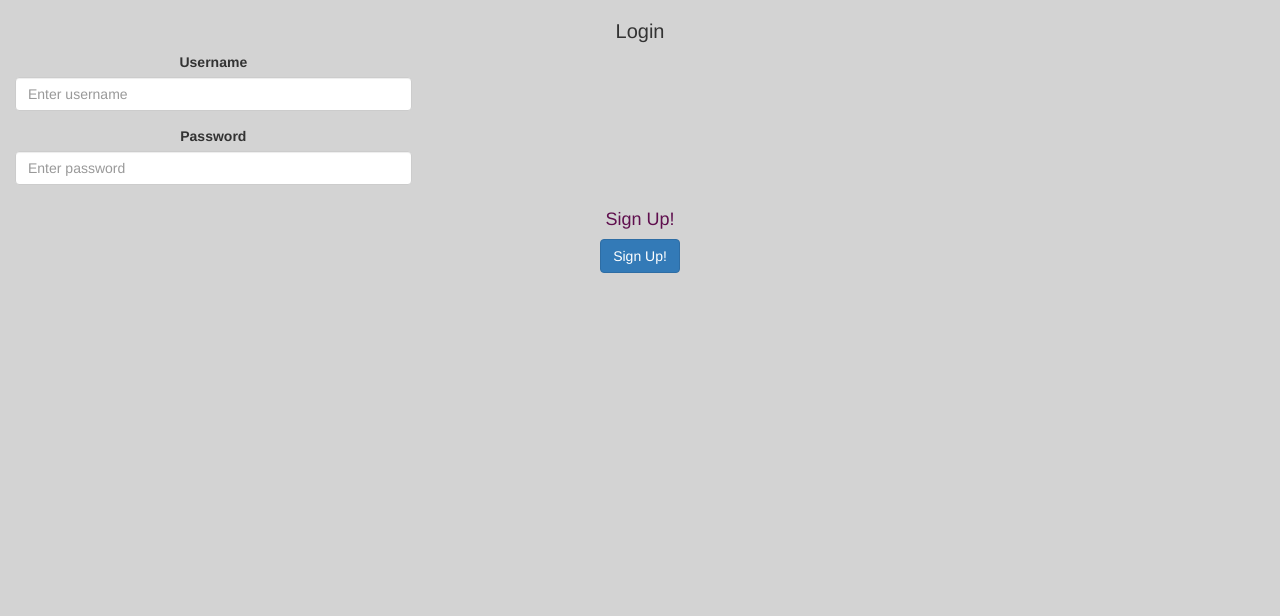
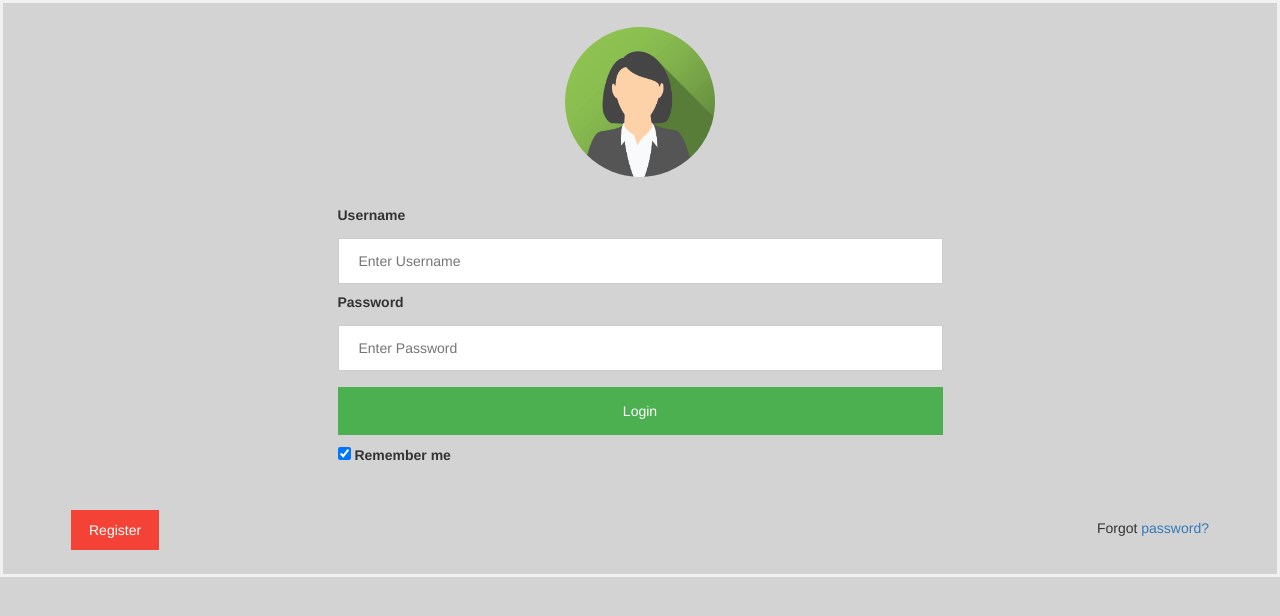
Before and after one commit to Edsterr/networx, a Django app: template templates/login.html in a window 1280 px wide. Shown: the part 70-686 px from the top of the page. Run offline with Django 3.2, Linux system fonts and the light colour scheme; the template is opened without the code that fills it, so the values that code supplies are empty; some libraries are stand-ins or nearby versions.

Commit message:
added login-avatar refactored input fields layout using forms

```diff
--- a/static/css/loginStyle.css
+++ b/static/css/loginStyle.css
@@ -14,7 +14,74 @@ h4 {
   color: #5F0F4E;
 }
 
+body {
+  background-color: #d3d3d3;
+}
+
 #header{
   background-color: #5F0F4E;
   color: #d3d3d3;
 }
+
+form {
+  border: 3px solid #f1f1f1;
+}
+
+input[type=text], input[type=password] {
+    width: 100%;
+    padding: 12px 20px;
+    margin: 8px 0;
+    display: inline-block;
+    border: 1px solid #ccc;
+    box-sizing: border-box;
+}
+
+button {
+    background-color: #4CAF50;
+    color: white;
+    padding: 14px 20px;
+    margin: 8px 0;
+    border: none;
+    cursor: pointer;
+    width: 100%;
+}
+
+button:hover {
+    opacity: 0.8;
+}
+
+.cancelbtn {
+    width: auto;
+    padding: 10px 18px;
+    background-color: #f44336;
+}
+
+.imgcontainer {
+    text-align: center;
+    margin: 24px 0 12px 0;
+}
+
+img.avatar {
+    width: 40%;
+    border-radius: 50%;
+}
+
+.container {
+    padding: 16px;
+}
+
+span.psw {
+    float: right;
+    padding-top: 16px;
+}
+
+/* Change styles for span and cancel button on extra small screens */
+@media screen and (max-width: 300px) {
+    span.psw {
+       display: block;
+       float: none;
+    }
+    .cancelbtn {
+       width: 100%;
+    }
+}
--- a/static/css/search.css
+++ b/static/css/search.css
@@ -40,3 +40,8 @@ tbody{
   margin-right: auto;
   margin-left: auto;
 }
+
+#login{
+  width: 20%;
+
+}
--- a/templates/login.html
+++ b/templates/login.html
@@ -1,17 +1,17 @@
 <!DOCTYPE html>
-<html lang="en">
+<html>
 <head>
-    <meta charset="UTF-8">
-    <meta name="viewport" content="width=device-width, initial-scale=1, shrink-to-fit=no">
+  <title>Login</title>
+  <meta charset="utf-8">
+  <meta name="viewport" content="width=device-width, initial-scale=1">
 
   <link rel="stylesheet" href="https://maxcdn.bootstrapcdn.com/bootstrap/3.3.7/css/bootstrap.min.css">
-    <link rel="stylesheet" href="../static/css/loginStyle.css">
   <script src="https://ajax.googleapis.com/ajax/libs/jquery/3.3.1/jquery.min.js"></script>
   <script src="https://maxcdn.bootstrapcdn.com/bootstrap/3.3.7/js/bootstrap.min.js"></script>
 
-    <title>Networx Home</title>
+  <link rel="stylesheet" type="text/css" href="/static/css/loginStyle.css">
+
 </head>
-
 <body>
 
 <!-- Header -->
@@ -23,65 +23,29 @@
 
 </div>
 
-<!--
-  <div class="row">
-
-      <div class="col-xs-12" id="loginForm">
-          <h4> Log In </h4>
-          <div id="username_box">
-              <input id="ubox" type="text" name="username" placeholder="Username" required>
-          </div>
-          <div id="password_box">
-              <input id="pbox" type="password" name="password" placeholder="Password" required>
-          </div>
-          <div class="login">
-              <input id="login_btn" type="submit" value="Submit">
-          </div>
+<form action="/action_page.php">
+  <div class="imgcontainer">
+    <img src="pictures/login-avatar.png" alt="Avatar" class="avatar" style="width: 150px; height: 150px;">
   </div>
 
-      <div class="col-xs-12" id="signupBtn">
-          <h4> Sign Up! </h4>
-          <button id="signup_btn" name="signup_btn">Sign Up!</button>
+  <div class="container" style="width: 50%;">
+    <label for="uname"><b>Username</b></label>
+    <input type="text" placeholder="Enter Username" name="uname" required>
+
+    <label for="psw"><b>Password</b></label>
+    <input type="password" placeholder="Enter Password" name="psw" required>
+
+    <button type="submit">Login</button>
+    <label>
+      <input type="checkbox" checked="checked" name="remember"> Remember me
+    </label>
   </div>
 
+  <div class="container">
+    <button type="button" class="cancelbtn">Register</button>
+    <span class="psw">Forgot <a href="#">password?</a></span>
   </div>
--->
-
-
-<div class="col-xs-12 text-center" >
-
-<h3>Login</h3>
-
-<div class="row text-center">
-
-  <div class="form-group col-xs-4">
-    <label class="control-label" for="usr">Username</label>
-    <input type="email" maxlength="64" class="form-control" id="emailAddress"
-    placeholder="Enter username" name="userName" required>
-  </div>
-
-</div>
-
-<div class="row text-center">
-
-  <div class="form-group col-xs-4">
-    <label class="control-label" for="usr">Password</label>
-    <input type="password" maxlength="255" class="form-control" id="passwordUser"
-    placeholder="Enter password" name="passwordUser" required>
-  </div>
-
-</div>
-
-</div>
-
-<div class="row text-center">
-
-  <div class="col-xs-12" id="signupBtn">
-      <h4> Sign Up! </h4>
-      <button class="btn btn-primary">Sign Up!</button>
-  </div>
-
-</div>
+</form>
 
 </body>
 </html>
```
Also changed, not shown: templates/pictures/login-avatar.png (added). Lines whose indentation alone changed are shown as unchanged.
